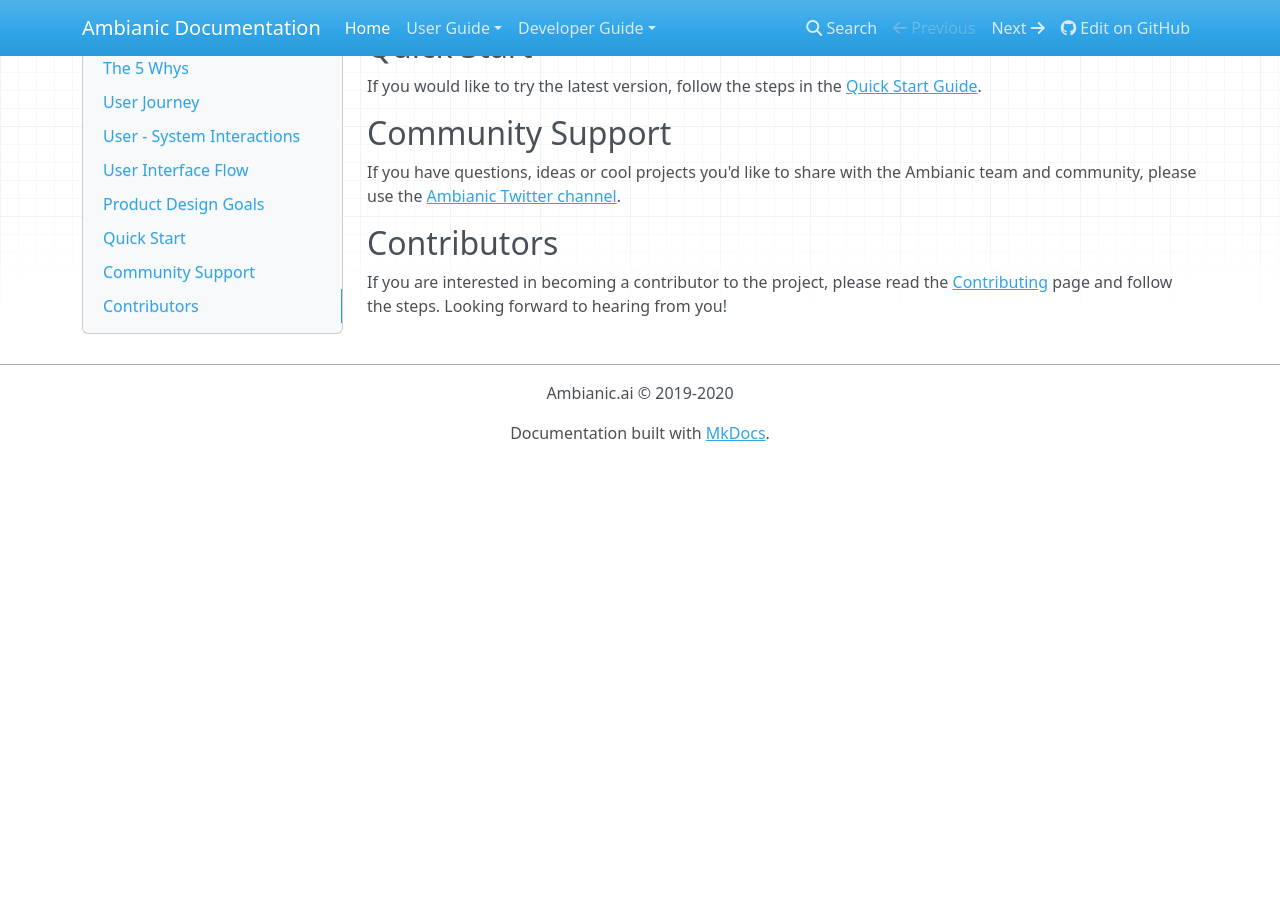
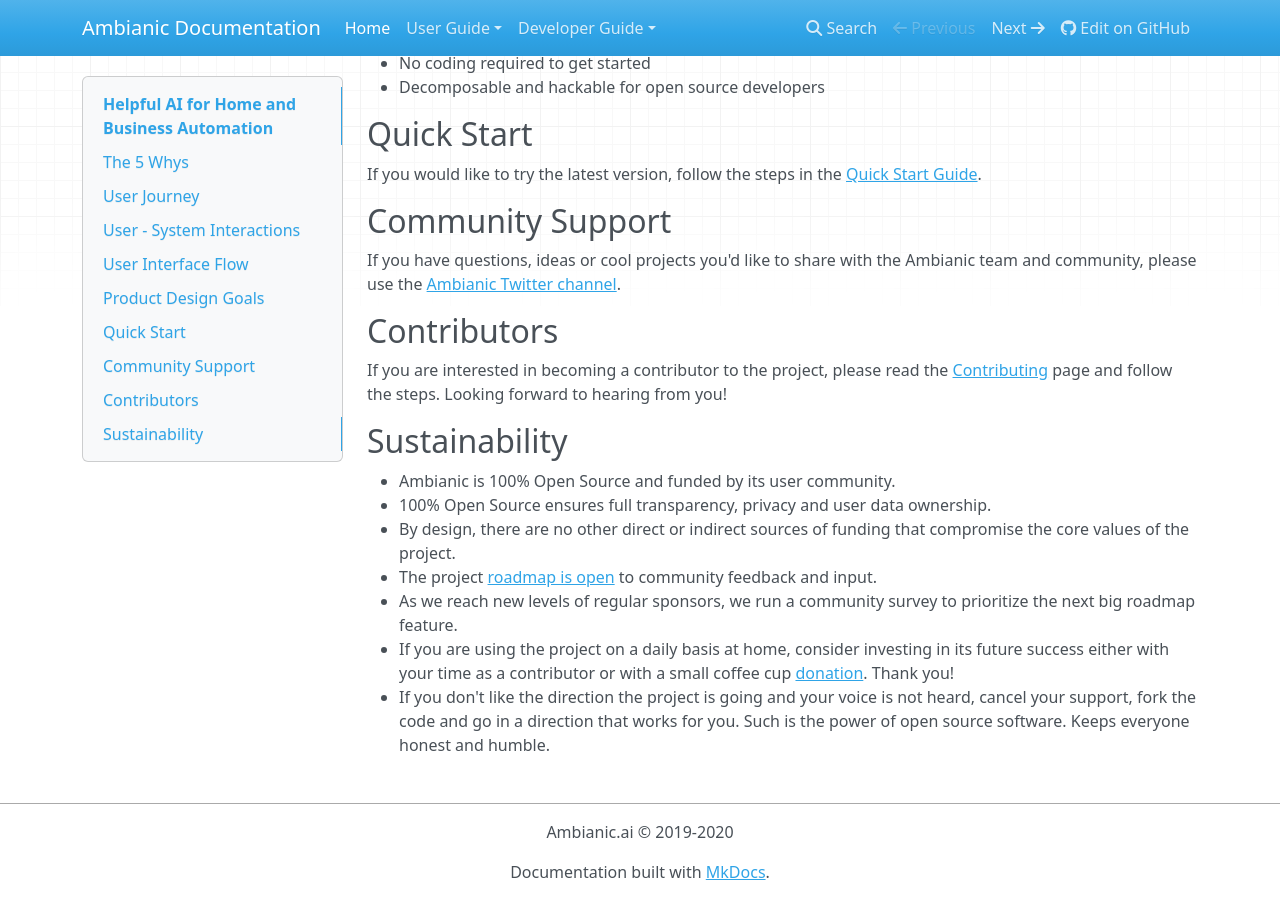
Before and after one commit to ambianic/ambianic-docs, an MkDocs documentation site: the page built from docs-md/index.md, in a window 1280 px wide and 900 px high, scrolled down 5459 px. Built offline with MkDocs 1.6.1, drawn with Linux system fonts in a browser that asks for light colours; nearby versions of some CDN libraries; before the commit the page ends 5920 px from its top, so only the background shows below that; some of the changed text lies outside the part shown.

Commit message:
docs: sustainability section

```diff
--- a/docs-md/index.md
+++ b/docs-md/index.md
@@ -6,6 +6,10 @@
 Ambianic's mission is to make our homes and workspaces a little cozier by providing helpful and actionable suggestions. Ambianic is an Open Source Ambient Intelligence platform that puts local control and privacy first. It enables users to train and share custom AI models without compromising privacy.
 
 [View on Github](https://github.com/ambianic/ambianic-core)
+
+Project background:
+* This blog post covers the initial use case and motivation behind the project: [Cut The Cloud Strings Attached to Plug-and-Play Surveillance Cameras](https://blog.ambianic.ai/2020/02/05/pnp.html)
+* This WebRTCHacks article goes deeper into the technical design decisions for the project: [Private Home Surveillance with the WebRTC DataChannel](https://webrtchacks.com/private-home-surveillance-with-the-webrtc-datachannel/)
 
 ## The 5 Whys
 
@@ -102,3 +106,13 @@
 
 ## Contributors
 If you are interested in becoming a contributor to the project, please read the [Contributing](legal/CONTRIBUTING.md) page and follow the steps. Looking forward to hearing from you!
+
+## Sustainability
+
+* Ambianic is 100% Open Source and funded by its user community.
+* 100% Open Source ensures full transparency, privacy and user data ownership.
+* By design, there are no other direct or indirect sources of funding that compromise the core values of the project.
+* The project [roadmap is open](https://github.com/orgs/ambianic/projects/1) to community feedback and input.
+* As we reach new levels of regular sponsors, we run a community survey to prioritize the next big roadmap feature.
+* If you are using the project on a daily basis at home, consider investing in its future success either with your time as a contributor or with a small coffee cup [donation](https://github.com/sponsors/ambianic). Thank you!
+* If you don't like the direction the project is going and your voice is not heard, cancel your support, fork the code and go in a direction that works for you. Such is the power of open source software. Keeps everyone honest and humble.
```
